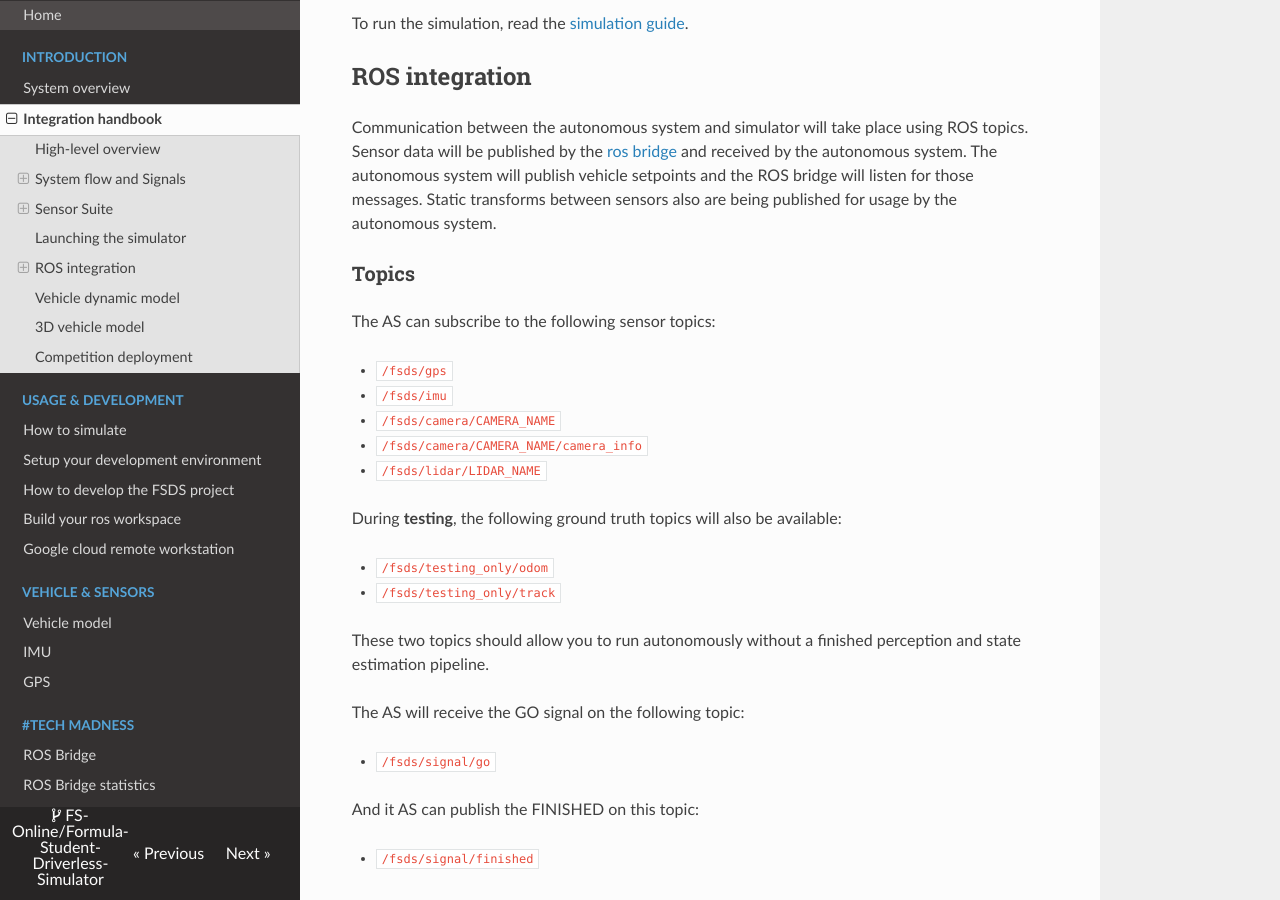
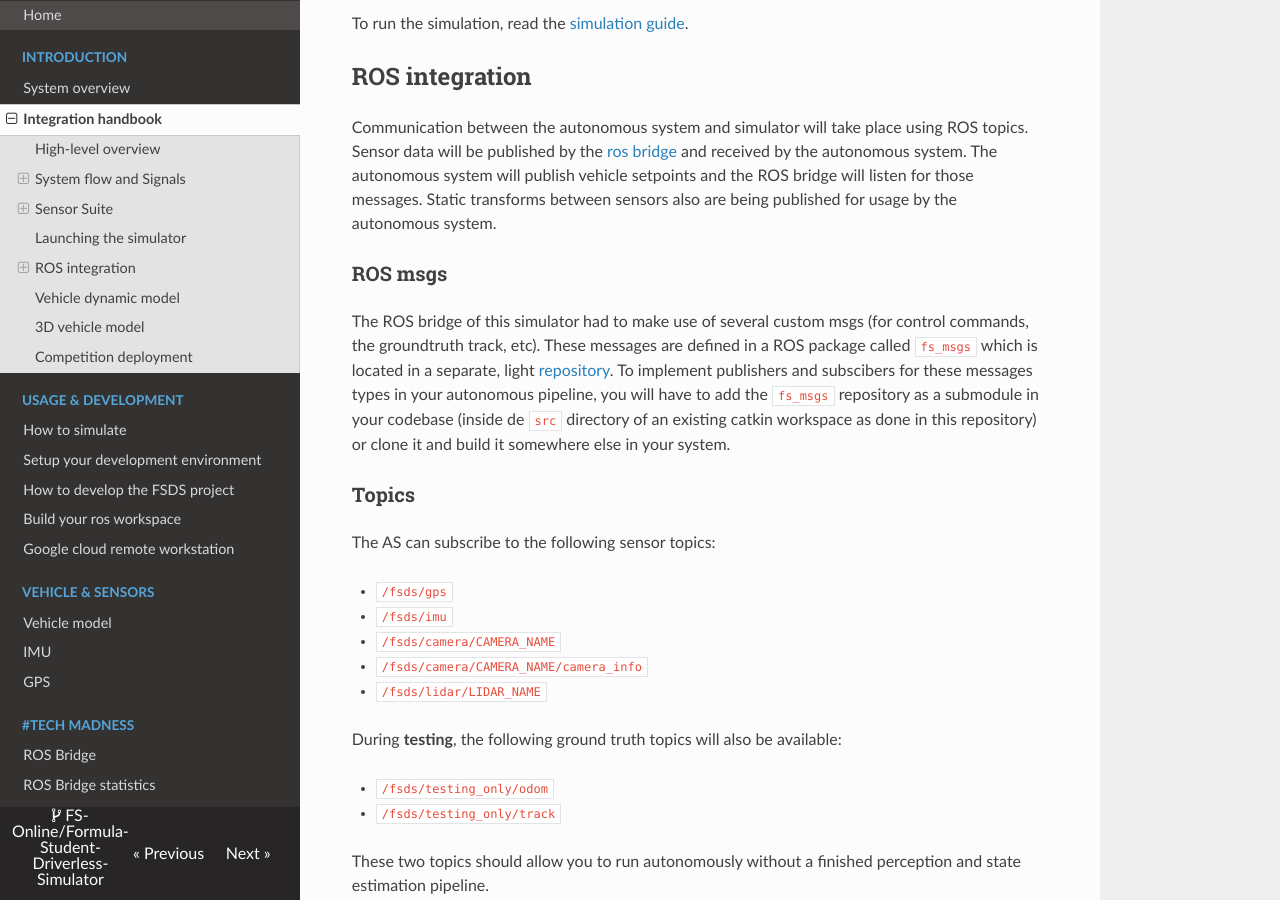
Before and after one commit to FS-Driverless/Formula-Student-Driverless-Simulator, an MkDocs documentation site: the page built from docs/integration-handbook.md, in a window 1280 px wide and 900 px high, scrolled down 5448 px. Built offline with MkDocs 1.6.1, drawn with Linux system fonts in a browser that asks for light colours; nearby versions of some CDN libraries; comment, search, counter and statistics services are not loaded.

Commit message:
added documentation about what to do with the fs_msgs repo

```diff
--- a/docs/integration-handbook.md
+++ b/docs/integration-handbook.md
@@ -186,6 +186,10 @@ Sensor data will be published by the [ros bridge](ros-bridge.md) and received by
 The autonomous system will publish vehicle setpoints and the ROS bridge will listen for those messages.
 Static transforms between sensors also are being published for usage by the autonomous system.
 
+### ROS msgs
+
+The ROS bridge of this simulator had to make use of several custom msgs (for control commands, the groundtruth track, etc). These messages are defined in a ROS package called `fs_msgs` which is located in a separate, light [repository](https://github.com/FS-Online/fs_msgs). To implement publishers and subscibers for these messages types in your autonomous pipeline, you will have to add the `fs_msgs` repository as a submodule in your codebase (inside de `src` directory of an existing catkin workspace as done in this repository) or clone it and build it somewhere else in your system.
+
 ### Topics
 
 The AS can subscribe to the following sensor topics:
```
